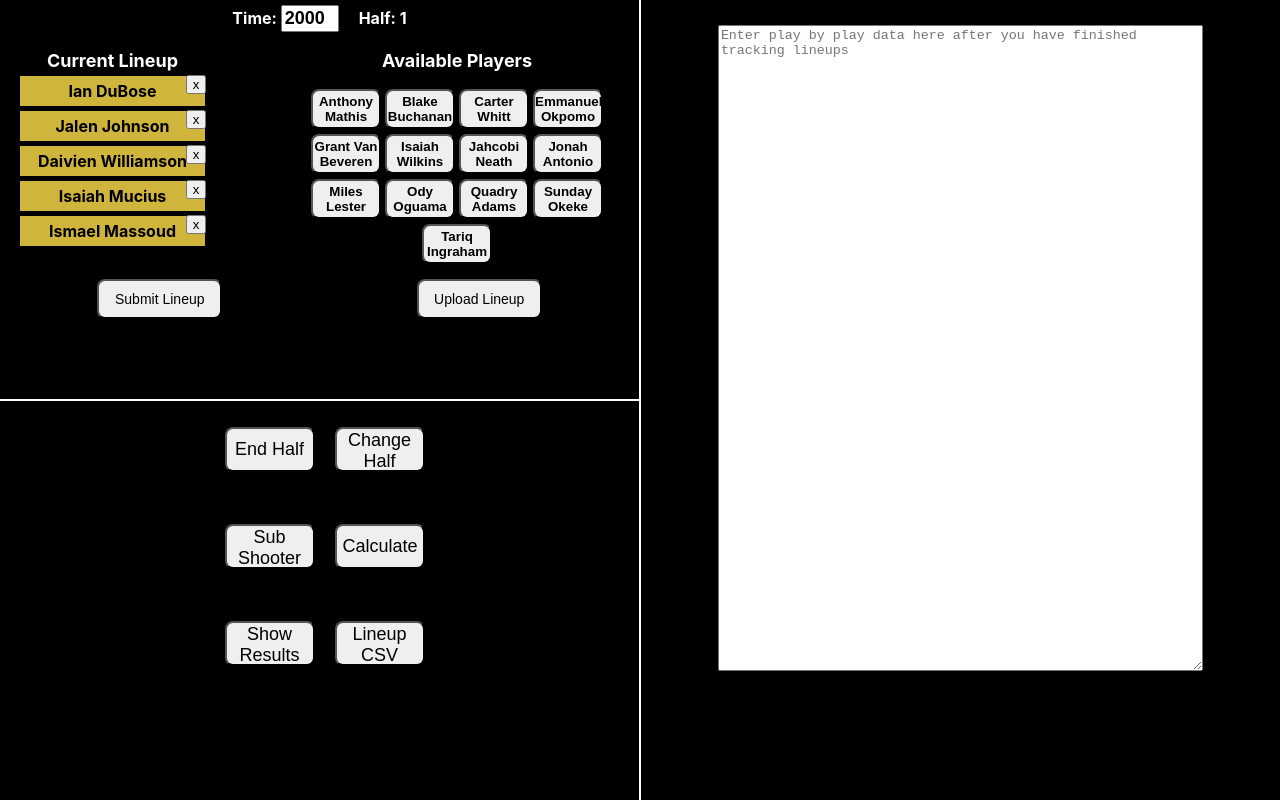
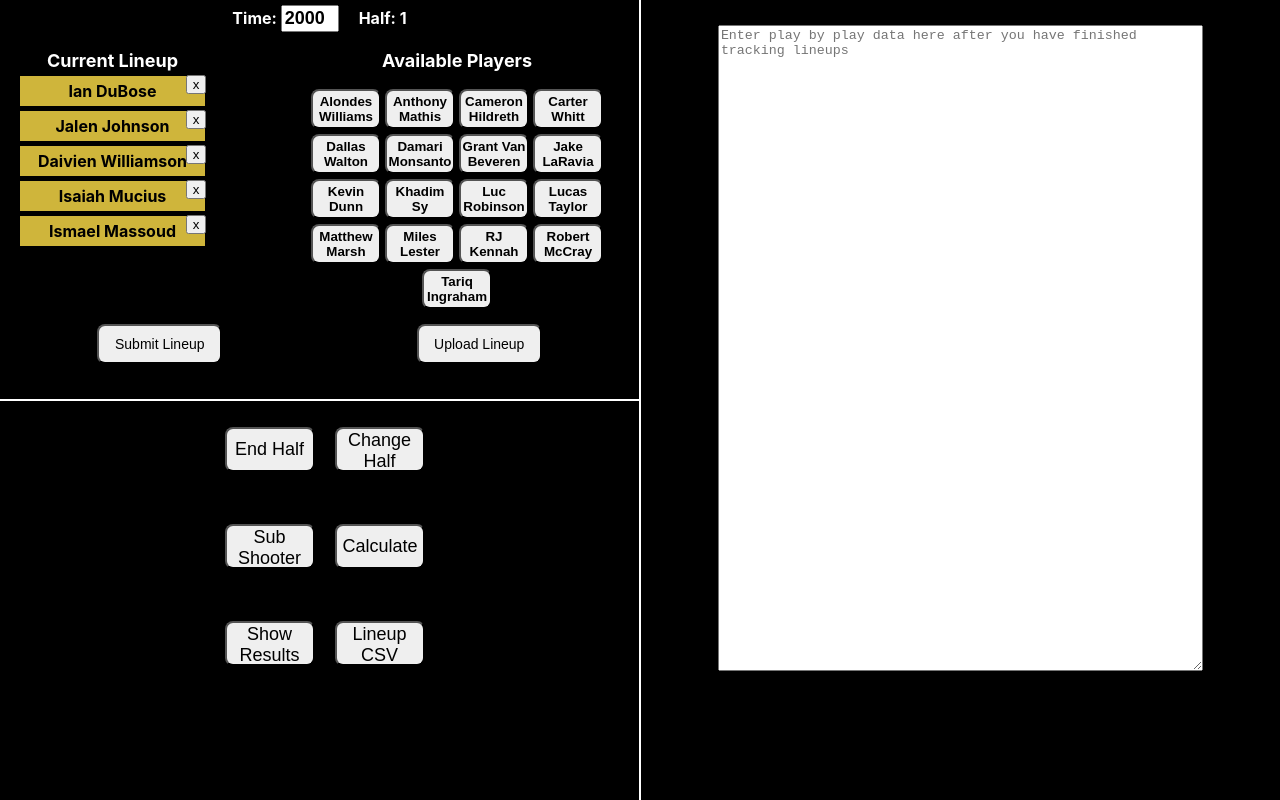
Before and after one commit to awbridgers/lineup-boxscore-tracker, a React (Create React App) app: page / in a window 1280 px wide. Built offline with nearby package versions, Linux system fonts and the light colour scheme.

Commit message:
update roster

```diff
--- a/src/roster.js
+++ b/src/roster.js
@@ -1,19 +1,20 @@
 let roster = [
-  "Jahcobi Neath",
   "Isaiah Mucius",
-  "Jalen Johnson",
   "Daivien Williamson",
+  "Jake LaRavia",
+  "Cameron Hildreth",
+  "Dallas Walton",
+  "Khadim Sy",
+  "Lucas Taylor",
+  "Robert McCray",
+  "Alondes Williams",
+  "Matthew Marsh",
+  "RJ Kennah",
+  "Luc Robinson",
+  "Anthony Mathis",
+  "Kevin Dunn",
+  "Damari Monsanto",
   "Tariq Ingraham",
-  "Ian DuBose",
-  "Quadry Adams",
-  "Jonah Antonio",
-  "Isaiah Wilkins",
-  "Ismael Massoud",
-  "Emmanuel Okpomo",
-  "Blake Buchanan",
-  "Ody Oguama",
-  "Sunday Okeke",
-  "Anthony Mathis",
   "Grant Van Beveren",
   "Miles Lester",
   "Carter Whitt"
```
